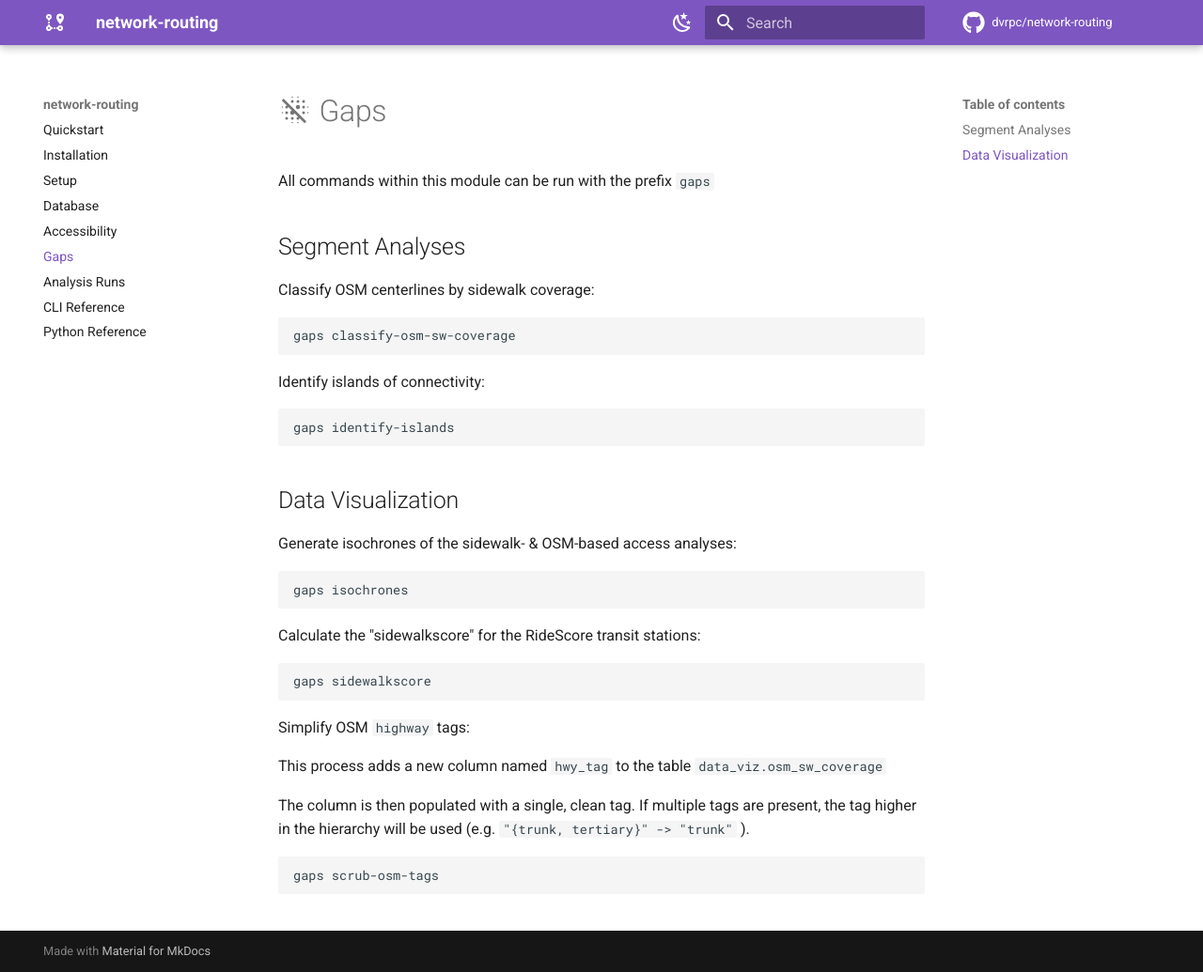
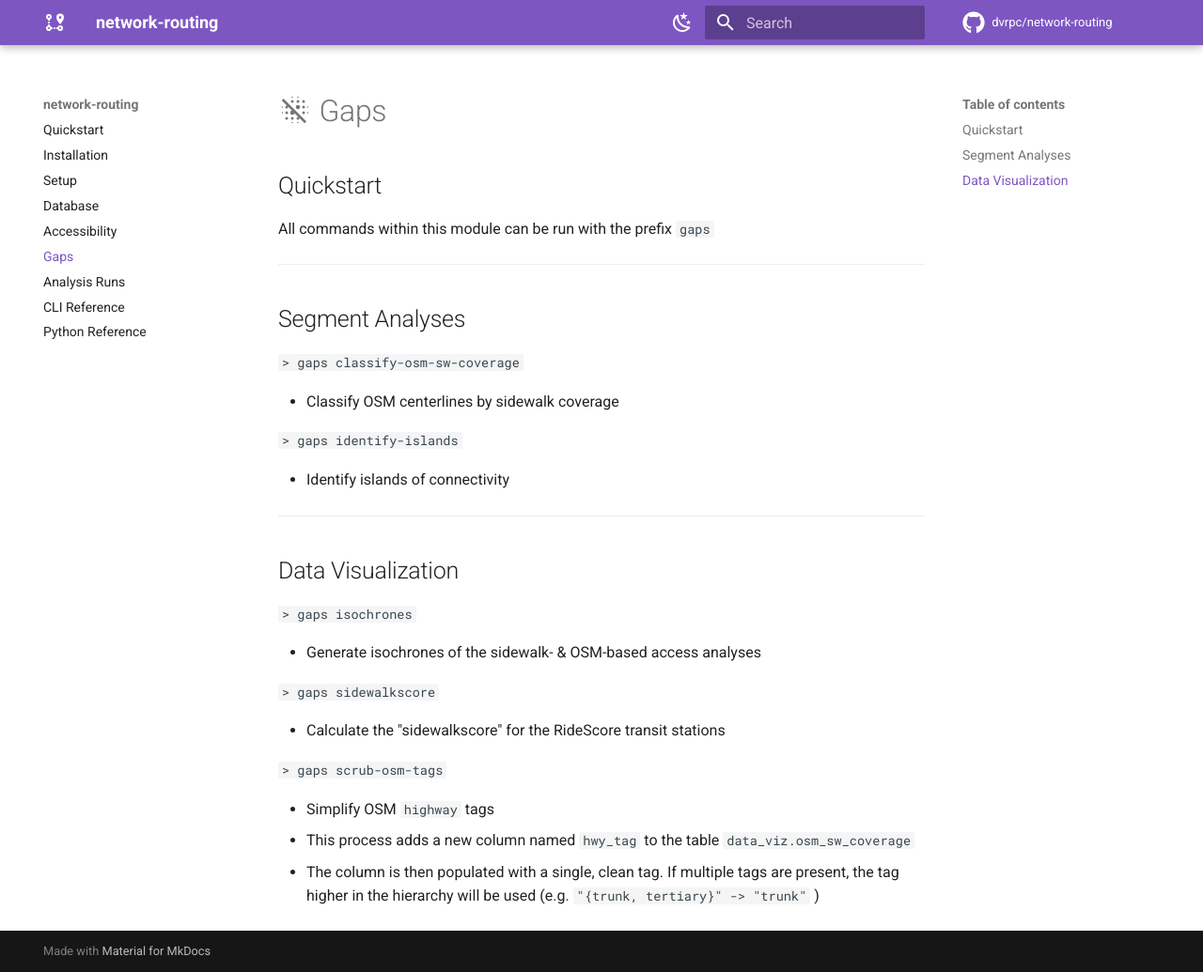
Before and after one commit to dvrpc/network-routing, an MkDocs documentation site: the page built from docs/gaps.md, in a window 1280 px wide and 1035 px high. Shown: the whole window at 94% size. Built offline with MkDocs 1.6.1 and Material for MkDocs 9.7.7, drawn with Linux system fonts in a browser that asks for light colours; comment, search, counter and statistics services are not loaded.

Commit message:
update docs

````diff
--- a/docs/gaps.md
+++ b/docs/gaps.md
@@ -1,42 +1,35 @@
 # :material-blur-off: Gaps
+
+## Quickstart
 
 All commands within this module can be run with the prefix `gaps`
 
+---
+
 ## Segment Analyses
 
-Classify OSM centerlines by sidewalk coverage:
+`> gaps classify-osm-sw-coverage`
 
-```bash
-gaps classify-osm-sw-coverage
-```
+- Classify OSM centerlines by sidewalk coverage
 
-Identify islands of connectivity:
+`> gaps identify-islands`
 
-```bash
-gaps identify-islands
-```
+- Identify islands of connectivity
+
+---
 
 ## Data Visualization
 
-Generate isochrones of the sidewalk- & OSM-based access analyses:
+`> gaps isochrones`
 
-```bash
-gaps isochrones
-```
+- Generate isochrones of the sidewalk- & OSM-based access analyses
 
-Calculate the "sidewalkscore" for the RideScore transit stations:
+`> gaps sidewalkscore`
 
-```bash
-gaps sidewalkscore
-```
+- Calculate the "sidewalkscore" for the RideScore transit stations
 
-Simplify OSM `highway` tags:
+`> gaps scrub-osm-tags`
 
-This process adds a new column named `hwy_tag` to the table `data_viz.osm_sw_coverage`
-
-The column is then populated with a single, clean tag. If multiple tags are present,
-the tag higher in the hierarchy will be used (e.g. `"{trunk, tertiary}" -> "trunk"` ).
-
-```bash
-gaps scrub-osm-tags
-```
+- Simplify OSM `highway` tags
+- This process adds a new column named `hwy_tag` to the table `data_viz.osm_sw_coverage`
+- The column is then populated with a single, clean tag. If multiple tags are present, the tag higher in the hierarchy will be used (e.g. `"{trunk, tertiary}" -> "trunk"` )
````
Also changed, not shown: docs/analysis_runs.md (+26 -10 lines), docs/database.md (+8 -6 lines), docs/index.md (+11 -3 lines), docs/reference_cli.md (+11 -1 lines), docs/reference_python.md (+14 -2 lines).
